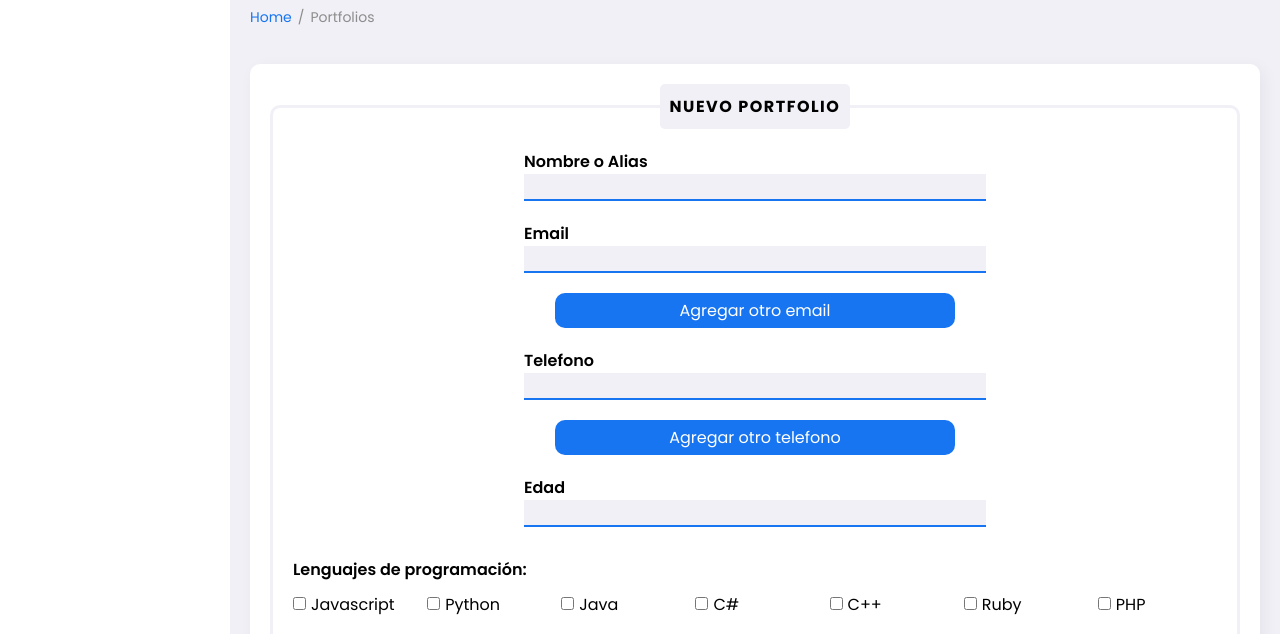
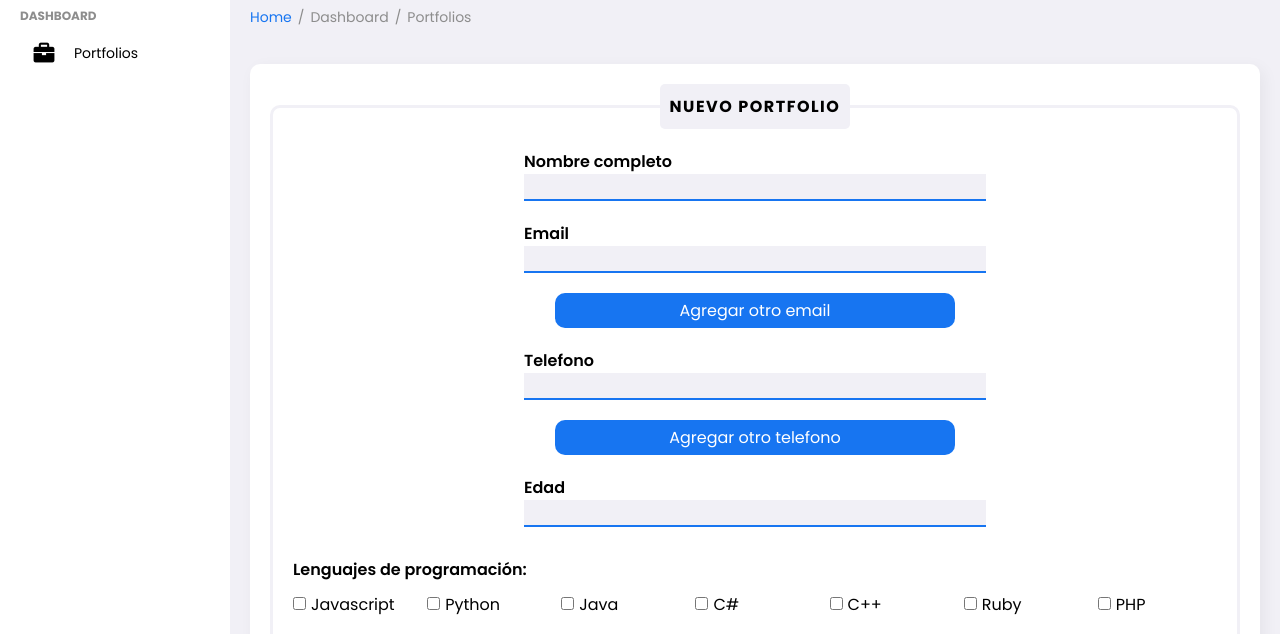
Before and after one commit to jstorra/generador-portfolio, a website with bundled scripts: page index.html in a window 1280 px wide. Shown: the part 166-800 px from the top of the page. Built offline with nearby package versions, Linux system fonts and the light colour scheme; data requests are answered from the project's data file.

Commit message:
style: lipstick: Se agrega una nueva sección

```diff
--- a/index.html
+++ b/index.html
@@ -16,8 +16,8 @@
 		<a href="#" class="brand"><i class='bx bxs-hard-hat icon'></i>AdPortfolios</a>
 		<ul class="side-menu">
 			<li><a href="https://github.com/jstorra" target="_blank" class="active"><i class='bx bxl-github icon'></i> GitHub - Jstorra</a></li>
-			<!-- <li class="divider" data-text="dashboard">Dashboard</li> -->
-			<!-- <li><a id="btnLibro" href=""><i class='bx bxs-briefcase icon'></i>Portfolios activos</a></li> -->
+			<li class="divider" data-text="dashboard">Dashboard</li>
+			<li><a id="btnLibro" href=""><i class='bx bxs-briefcase icon'></i>Portfolios</a></li>
 		</ul>
 	</section>
 	<!-- SIDEBAR -->
@@ -35,6 +35,8 @@
             <ul class="breadcrumbs">
                 <li><a href="">Home</a></li>
                 <li class="divider">/</li>
+                <li><a href="#" class="active">Dashboard</a></li>
+                <li class="divider">/</li>
                 <li><a href="#" class="active">Portfolios</a></li>
             </ul>
             <div class="info-data">
@@ -45,7 +47,7 @@
 
 							<!-- INFORMACIÓN BASICA -->
 							<div class="first-inputs">
-								<label for="inpNombre">Nombre o Alias<input name="nombre" id="inpNombre" type="text"></label>
+								<label for="inpNombre">Nombre completo<input name="nombre" id="inpNombre" type="text"></label>
 								<label class="label-email">Email<input name="emails" class="inpEmail" type="text"></label>
 								<input type="button" class="addEmail" value="Agregar otro email">
 								<label class="label-telefono">Telefono<input name="telefonos" class="inpTelefono" type="text"></label>
```
